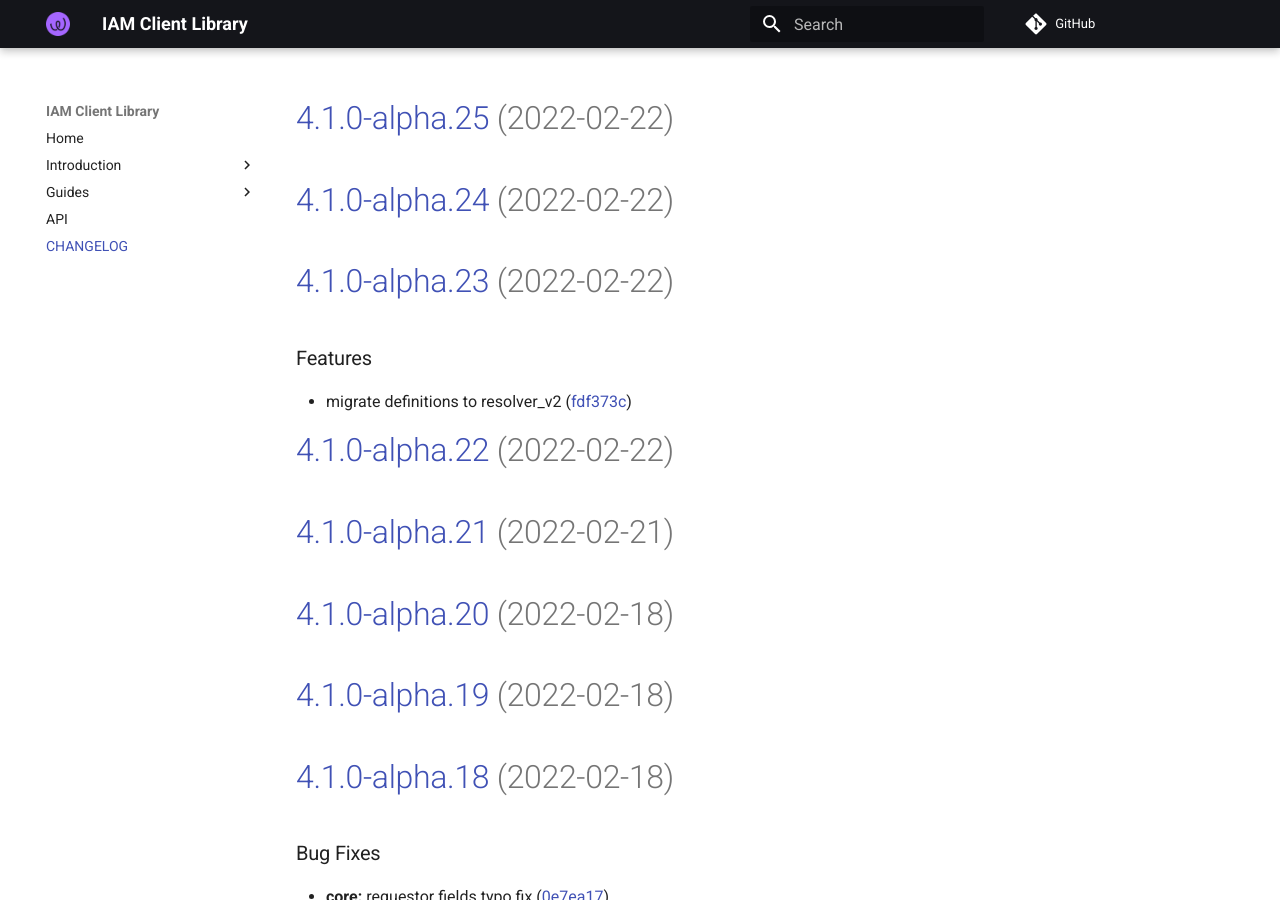
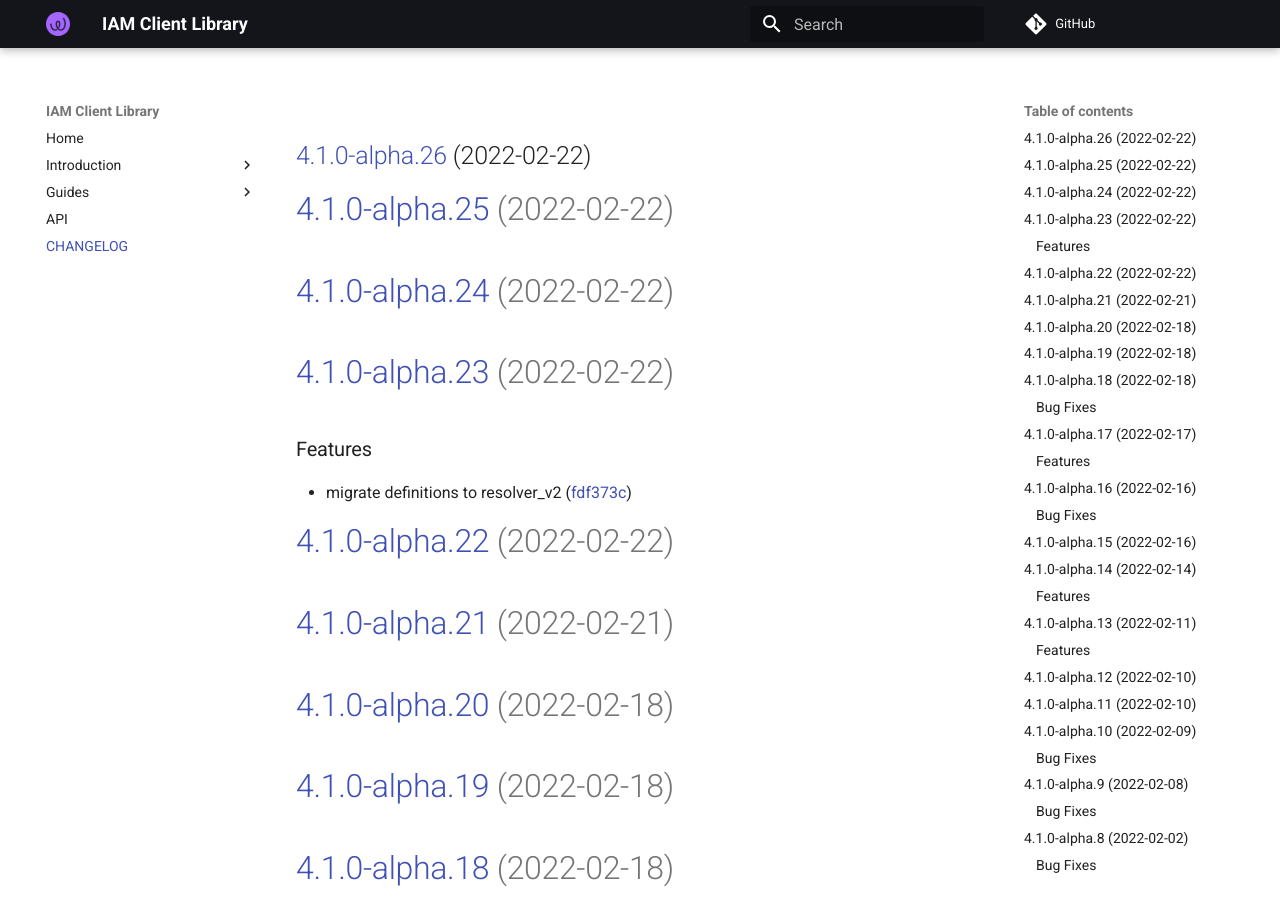
Before and after one commit to energywebfoundation/iam-client-lib, an MkDocs documentation site: the page built from docs/CHANGELOG.md, in a window 1280 px wide and 900 px high. Built offline with MkDocs 1.6.1 and Material for MkDocs 9.7.7, drawn with Linux system fonts in a browser that asks for light colours; comment, search, counter and statistics services are not loaded.

Commit message:
chore(release): 4.1.0-alpha.26 [skip ci]
## [4.1.0-alpha.26](https://github.com/energywebfoundation/iam-client-lib/compare/v4.1.0-alpha.25...v4.1.0-alpha.26) (2022-02-22)

```diff
--- a/docs/CHANGELOG.md
+++ b/docs/CHANGELOG.md
@@ -1,3 +1,5 @@
+## [4.1.0-alpha.26](https://github.com/energywebfoundation/iam-client-lib/compare/v4.1.0-alpha.25...v4.1.0-alpha.26) (2022-02-22)
+
 # [4.1.0-alpha.25](https://github.com/energywebfoundation/iam-client-lib/compare/v4.1.0-alpha.24...v4.1.0-alpha.25) (2022-02-22)
 
 # [4.1.0-alpha.24](https://github.com/energywebfoundation/iam-client-lib/compare/v4.1.0-alpha.23...v4.1.0-alpha.24) (2022-02-22)
```
